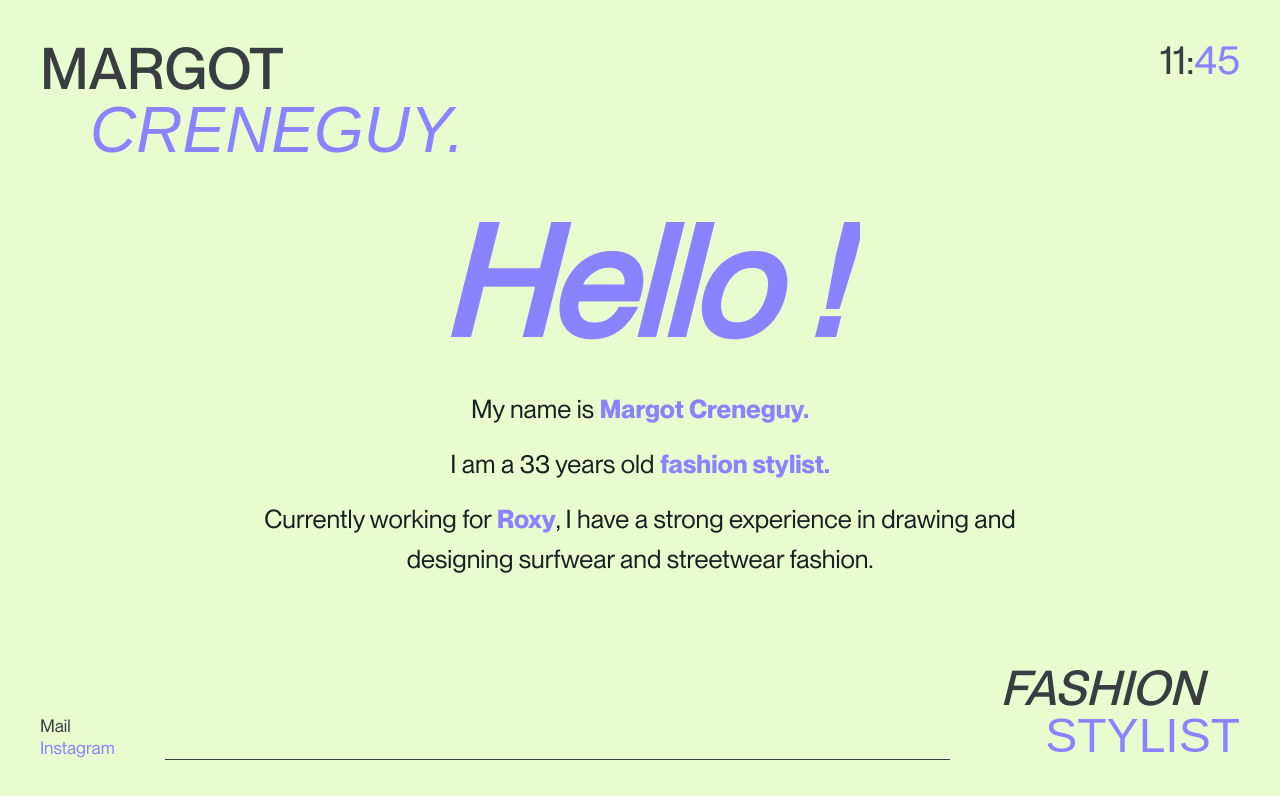
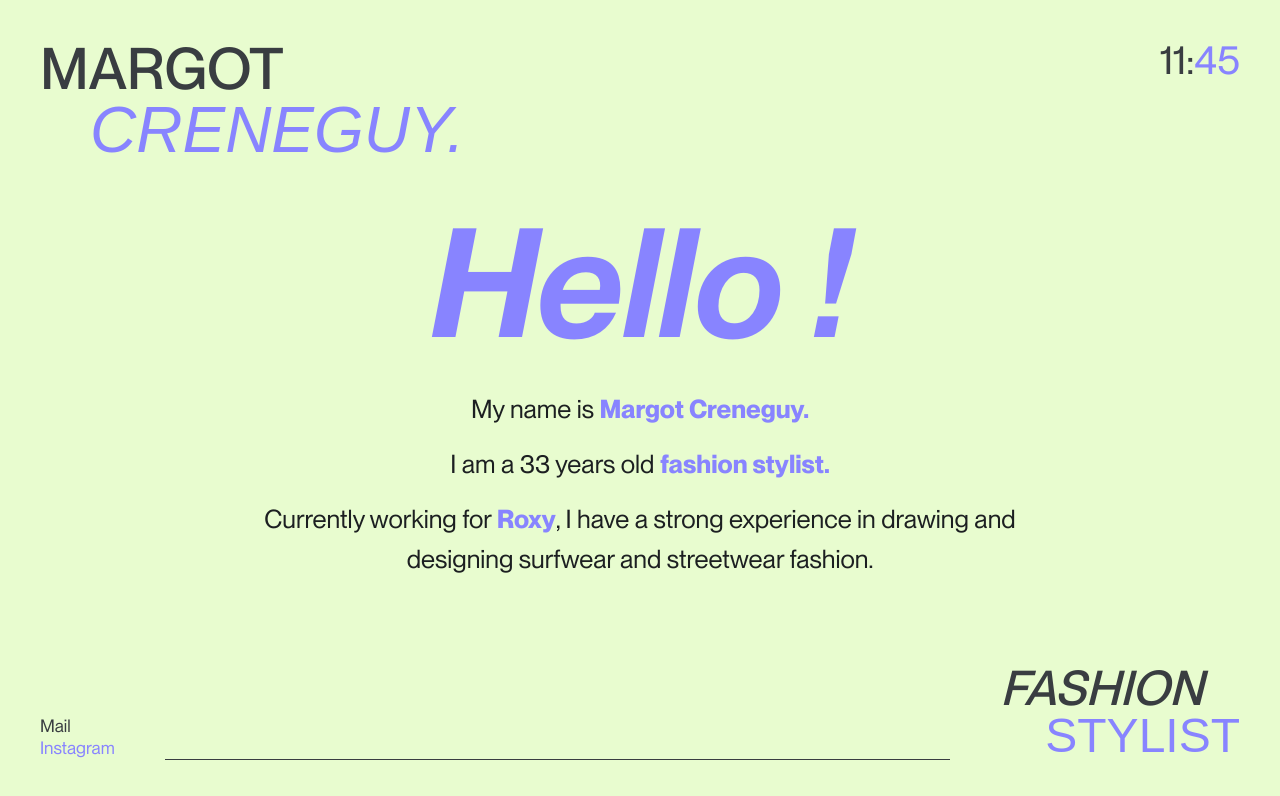
Before and after one commit to s3chs/portfolio-contest, a React (Create React App) app: page / in a window 1280 px wide. Shown: the top 796 px of the page. Built offline with nearby package versions, Linux system fonts and the light colour scheme; a web font is replaced by a local one.

Commit message:
Add saved italic bold font on greetings

```diff
--- a/src/scss/components/_about.scss
+++ b/src/scss/components/_about.scss
@@ -29,7 +29,7 @@
       .greetings {
         display: block;
         font-size: 9.5em;
-        font-style: italic;
+        font-family: "Philifont Italic Bold", sans-serif;
         font-weight: 600;
         padding: 0 20px;
         transform: translateY(140%);
```
